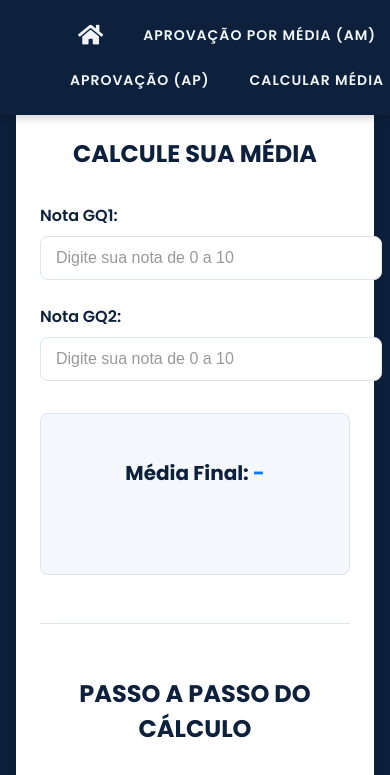
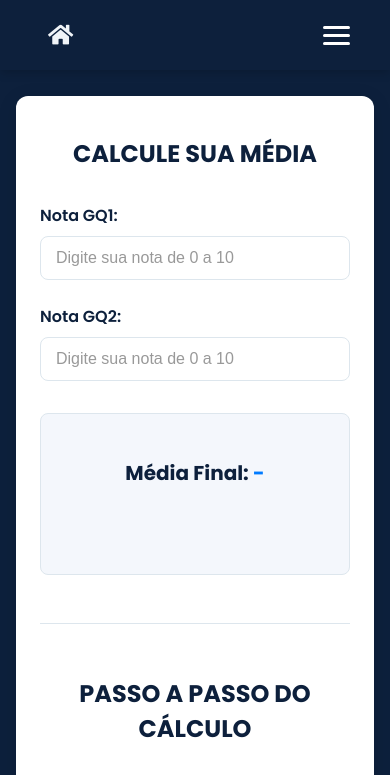
Before and after one commit to Dakranth/Media7, a plain HTML site: page calcular.html in a window 390 px wide. Shown: the top 775 px of the page. Drawn offline with Linux system fonts and the light colour scheme.

Commit message:
mobile navbar

```diff
--- a/calcular.html
+++ b/calcular.html
@@ -22,9 +22,14 @@
     <a href="index.html" class="icon-link" aria-label="Página Inicial">
       <i class="fas fa-home"></i>
     </a>
+    <button class="nav-toggle" aria-label="alternar navegação">
+      <span class="hamburger"></span>
+    </button>
+    <div class="nav-links">
       <a href="am.html" class="text-link">Aprovação por média (AM)</a>
       <a href="ap.html" class="text-link">Aprovação (AP)</a>
       <a href="calcular.html" class="text-link">Calcular Média</a>
+    </div>
   </div>
 </nav>
 
--- a/script.js
+++ b/script.js
@@ -1,13 +1,15 @@
+// script.js (VERSÃO FINAL E COMPLETA)
+
 function calcularMedia() {
   const gq1Input = document.getElementById('gq1');
   const gq2Input = document.getElementById('gq2');
   const mediaSpan = document.getElementById('media');
   const resultadoSpan = document.getElementById('resultado');
 
+  if (!gq1Input) return; // Não executa se não estiver na página da calculadora
 
   resultadoSpan.textContent = "";
   resultadoSpan.className = "font-semibold";
-
 
   let gq1 = parseFloat(gq1Input.value.replace(',', '.'));
   let gq2 = parseFloat(gq2Input.value.replace(',', '.'));
@@ -39,3 +41,17 @@ function calcularMedia() {
     resultadoSpan.classList.add("status-danger");
   }
 }
+
+
+if (document.getElementById('gq1')) {
+  document.getElementById('gq1').addEventListener('input', calcularMedia);
+  document.getElementById('gq2').addEventListener('input', calcularMedia);
+}
+
+
+const navToggle = document.querySelector('.nav-toggle');
+const navbar = document.querySelector('.navbar');
+
+navToggle.addEventListener('click', () => {
+  navbar.classList.toggle('nav-open');
+});
--- a/style.css
+++ b/style.css
@@ -1,13 +1,22 @@
-/* style.css */
+/* style.css (VERSÃO FINAL COM TODAS AS CORREÇÕES E FORMATAÇÃO) */
 
-/* Importa a fonte Poppins do Google Fonts, que é mais moderna e alinhada às referências */
+/* CORREÇÃO 1: Impede que elementos como os inputs "vazem" de seus containers.
+  Isso resolve o problema na página "Calcular Média".
+*/
+*,
+*::before,
+*::after {
+  box-sizing: border-box;
+}
+
+/* Importa a fonte Poppins do Google Fonts */
 @import url('https://fonts.googleapis.com/css2?family=Poppins:wght@400;600;700&display=swap');
 
-
+/* Suas definições de cores personalizadas */
 :root {
   --dark-blue: #0D203C;
   --vibrant-blue: #007BFF;
-  --accent-color:#0D203C;
+  --accent-color: #0D203C;
   --bg-light-card: #FFFFFF;
   --text-light: #F0F4F8;
   --text-dark: #333333;
@@ -22,6 +31,9 @@ body {
   padding-top: 80px;
 }
 
+/* ================================================= */
+/* --- BARRA DE NAVEGAÇÃO - VERSÃO DESKTOP --- */
+/* ================================================= */
 
 .navbar {
   background-color: var(--dark-blue);
@@ -41,28 +53,25 @@ body {
   display: flex;
   align-items: center;
   gap: 0.5rem;
-  flex-wrap: wrap;
+  flex-wrap: wrap; /* Layout correto para o desktop */
 }
-
 
 .icon-link,
 .text-link {
   display: inline-flex;
   align-items: center;
   justify-content: center;
-  padding: 8px 16px; /* Define a área do "botão" */
-  border-radius: 8px; /* Bordas arredondadas */
+  padding: 8px 16px;
+  border-radius: 8px;
   text-decoration: none;
   transition: background-color 0.2s ease-in-out;
 }
-
 
 .icon-link i {
   color: var(--text-light);
   font-size: 1.4rem;
   transition: color 0.2s ease-in-out;
 }
-
 
 .text-link {
   color: var(--text-light);
@@ -73,23 +82,25 @@ body {
   transition: color 0.2s ease-in-out;
 }
 
-
 .icon-link:hover,
 .text-link:hover {
   background-color: rgba(255, 255, 255, 0.1);
 }
 
-
 .text-link:hover {
   color: var(--accent-color);
 }
+
 .icon-link:hover i {
   color: var(--accent-color);
 }
 
+/* ================================================= */
+/* --- ESTILOS DE CONTEÚDO E CALCULADORA --- */
+/* ================================================= */
 
-
-.content {
+.content,
+.calculator-container {
   max-width: 800px;
   margin: 2rem auto 4rem auto;
   padding: 2.5rem;
@@ -128,17 +139,6 @@ body {
   margin-bottom: 0.5rem;
 }
 
-
-.calculator-container {
-    max-width: 800px;
-    margin: 2rem auto 4rem auto;
-    padding: 2.5rem;
-    background-color: var(--bg-light-card);
-    color: var(--text-dark);
-    border-radius: 12px;
-    box-shadow: 0 4px 20px rgba(0, 0, 0, 0.1);
-}
-
 .input-group {
   margin-bottom: 1.5rem;
 }
@@ -159,7 +159,9 @@ body {
   transition: border-color 0.3s, box-shadow 0.3s;
 }
 
-.input-field::placeholder { color: #999; }
+.input-field::placeholder {
+  color: #999;
+}
 
 .input-field:focus {
   outline: none;
@@ -204,7 +206,6 @@ body {
 
 .instructions h2 { color: var(--dark-blue); }
 
-
 .content-link {
   color: var(--vibrant-blue);
   font-weight: 600;
@@ -212,11 +213,7 @@ body {
   transition: color 0.3s ease;
 }
 
-.content-link:hover {
-  color: var(--dark-blue);
-}
-
-
+.content-link:hover { color: var(--dark-blue); }
 
 .formula-display {
   background-color: #F4F7FC;
@@ -232,17 +229,52 @@ body {
   overflow-x: auto;
 }
 
+/* =================================================================== */
+/* --- ESTILOS PARA MOBILE E MENU HAMBÚRGUER --- */
+/* =================================================================== */
 
-/* --- Responsividade --- */
-@media (max-width: 768px) {
-  body { padding-top: 80px; }
-
-  .navbar-container {
-      gap: 0.5rem;
-      justify-content: center;
-      width: 100%;
+/* Esconde o botão hambúrguer no desktop por padrão */
+.nav-toggle {
+  display: none;
+  background: transparent;
+  border: 0;
+  cursor: pointer;
+  padding: 0.5rem;
 }
 
+.hamburger {
+  display: block;
+  position: relative;
+  width: 2em;
+  height: 3px;
+  background: white;
+  border-radius: 2px;
+  transition: transform 0.3s ease;
+}
+
+.hamburger::before,
+.hamburger::after {
+  content: '';
+  position: absolute;
+  left: 0;
+  width: 100%;
+  height: 3px;
+  background: white;
+  border-radius: 2px;
+  transition: transform 0.3s ease, top 0.3s ease;
+}
+.hamburger::before { top: -8px; }
+.hamburger::after { top: 8px; }
+
+/* Animação do botão para virar um "X" */
+.nav-open .hamburger { transform: rotate(45deg); }
+.nav-open .hamburger::before { top: 0; transform: rotate(90deg); }
+.nav-open .hamburger::after { top: 0; opacity: 0; }
+
+/* Bloco único e correto de responsividade */
+@media (max-width: 768px) {
+
+  /* Ajustes gerais para telas pequenas */
   .content, .calculator-container {
     padding: 1.5rem;
     margin: 1rem;
@@ -250,4 +282,45 @@ body {
   .content-title {
     font-size: 1.5rem;
   }
+
+  /* Altera o layout do container da navbar APENAS no mobile */
+  .navbar-container {
+    justify-content: space-between;
+    flex-wrap: nowrap;
+    width: 100%;
+    gap: 0; /* CORREÇÃO 2: Impede que o botão seja "cortado" */
   }
+
+  /* Mostra o botão hambúrguer APENAS no mobile */
+  .nav-toggle {
+    display: block;
+    order: 2;
+  }
+
+  /* Esconde os links por padrão APENAS no mobile */
+  .nav-links {
+    display: none;
+    position: absolute;
+    top: 100%;
+    left: 0;
+    width: 100%;
+    background-color: var(--dark-blue);
+    flex-direction: column;
+    align-items: flex-start;
+    padding: 1rem 0;
+    box-shadow: 0 4px 8px rgba(0,0,0,0.2);
+  }
+
+  /* Mostra o menu quando estiver aberto APENAS no mobile */
+  .nav-open .nav-links {
+    display: flex;
+  }
+
+  /* Estiliza os links dentro do menu mobile */
+  .nav-links .text-link {
+    width: 100%;
+    text-align: left;
+    padding: 1rem 2rem;
+    justify-content: flex-start;
+  }
+}
```
Also changed, not shown: am.html (+11 -6 lines), ap.html (+11 -6 lines), index.html (+6 -1 lines). Lines whose indentation alone changed are shown as unchanged.
